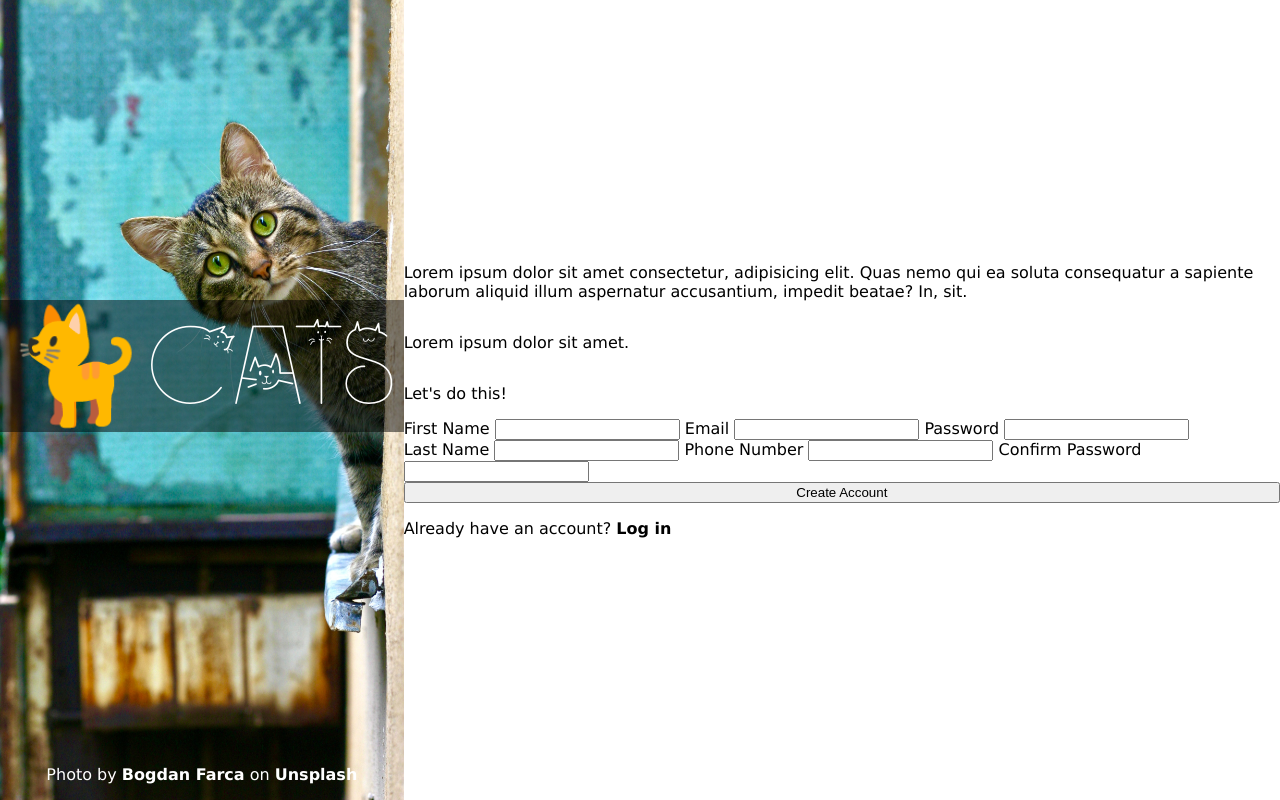
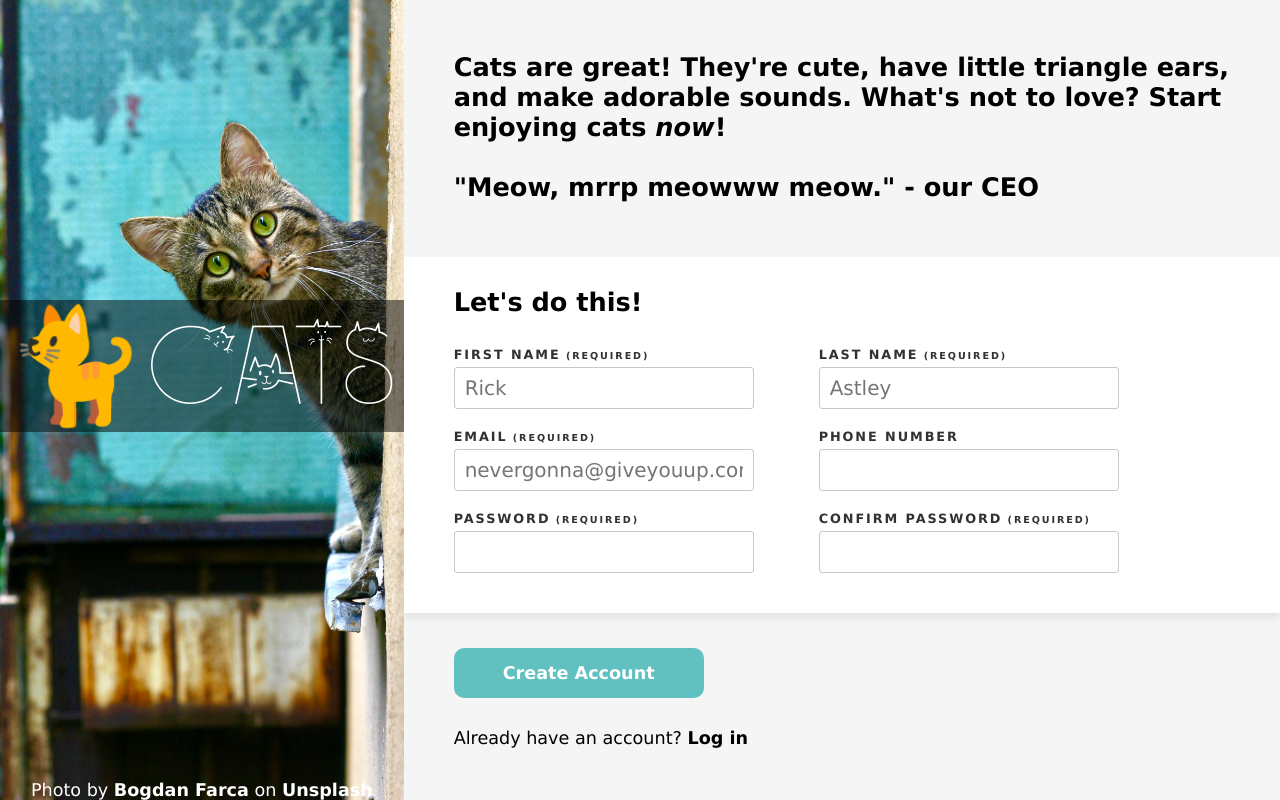
Before and after one commit to gouda64/web-dev-projects, a plain HTML site: page index.html in a window 1280 px wide. Drawn offline with Linux system fonts and the light colour scheme.

Commit message:
Style content-section (no form-validation yet)

```diff
--- a/index.html
+++ b/index.html
@@ -16,32 +16,44 @@
         <p>Photo by <a href="https://unsplash.com/@bogdanf?utm_source=unsplash&utm_medium=referral&utm_content=creditCopyText">Bogdan Farca</a> on <a href="https://unsplash.com/images/animals/cat?utm_source=unsplash&utm_medium=referral&utm_content=creditCopyText">Unsplash</a></p>
     </div>
     <div class="content-section">
-        <p>
-            Lorem ipsum dolor sit amet consectetur, adipisicing elit. Quas nemo qui ea soluta consequatur a sapiente laborum aliquid illum aspernatur accusantium, impedit beatae? In, sit.
+        <p class="description">
+            Cats are great! They're cute, have little triangle ears, and make adorable sounds. What's not to love? Start enjoying cats <em>now</em>!
         </p>
-        <p>Lorem ipsum dolor sit amet.</p>
+        <p class="description">"Meow, mrrp meowww meow." - our CEO</p>
         <form action="#" method="post" id="sign-up-form">
             <p>Let's do this!</p>
 
             <div class="left-form-col">
+                <div class="required">
                     <label for="first-name">First Name</label>
-                <input type="text" name="first-name" id="first-name" required>
+                    <input type="text" name="first-name" id="first-name" placeholder="Rick" required>
+                </div>
 
+                <div class="required">
                     <label for="email">Email</label>
-                <input type="email" name="email" id="email" required>
+                    <input type="email" name="email" id="email" placeholder="nevergonna@giveyouup.com" required>
+                </div>
 
+                <div class="required">
                     <label for="password">Password</label>
                     <input type="password" name="password" id="password" required>
                 </div>
+            </div>
             <div class="right-form-col">
+                <div class="required">
                     <label for="last-name">Last Name</label>
-                <input type="text" name="last-name" id="last-name" required>
+                    <input type="text" name="last-name" id="last-name" placeholder="Astley" required>
+                </div>
 
+                <div>
                     <label for="phone-number">Phone Number</label>
                     <input type="tel" name="phone-number" id="phone-number">
+                </div>
 
+                <div class="required">
                     <label for="confirm-password">Confirm Password</label>
                     <input type="confirm-password" id="confirm-password" required>
+                </div>
             </div>
         </form>
         <button type="submit" form="sign-up-form">Create Account</button>
--- a/styles.css
+++ b/styles.css
@@ -13,12 +13,44 @@ body {
     height: 100%;
     margin: 0;
     padding: 0;
+    font-size: 1.1rem;
 }
 
 a {
     color: inherit;
     text-decoration: none;
     font-weight: bold;
+}
+
+p {
+    margin: 0;
+    padding: 0;
+}
+
+input, textarea {
+    font: inherit;
+    width: 300px;
+    box-sizing: border-box;
+    border: 1px solid rgb(200, 200, 200);
+    border-radius: 3px;
+    padding: 8px 10px;
+    outline: none;
+}
+
+input:focus, textarea:focus {
+    border: 1px solid rgb(0, 13, 255);
+    box-shadow: 2px 2px 5px rgb(214, 214, 214);
+}
+
+button {
+    font: inherit;
+    padding: 15px 30px;
+    width: 250px;
+}
+
+button:hover {
+    filter: brightness(90%);
+    transition: 0.2s;
 }
 
 .logo-section {
@@ -48,7 +80,74 @@ a {
 
 .content-section {
     flex: 2 1 auto;
+    background-color: rgb(245, 245, 245);
     display: flex;
     flex-direction: column;
     justify-content: center;
 }
+
+.content-section p, .content-section button, .content-section form > div {
+    margin: 15px 15px 15px 50px;
+}
+
+.content-section p.description {
+    max-width: 70rem;
+}
+
+/* .content-section > p:first-child {
+    margin-top: 200px;
+} */
+
+.content-section p.description, .content-section form p {
+    font-weight: bold;
+    font-size: 2vw;
+}
+
+.content-section form {
+    background-color: white;
+    box-shadow: 0 6px 6px rgb(230, 230, 230);
+    margin: 40px 0 20px 0;
+    padding: 15px 25px 25px 0;
+    display: flex;
+    flex-wrap: wrap;
+}
+
+.content-section form p {
+    width: 100%;
+}
+
+.content-section form > div {
+    display: flex;
+    flex-direction: column;
+    gap: 20px;
+}
+
+.content-section label, .content-section input {
+    display: block;
+}
+
+.content-section label {
+    text-transform: uppercase;
+    font-weight: bold;
+    color: rgb(49, 49, 49);
+    font-size: 0.8rem;
+    letter-spacing: 0.15em;
+    margin-bottom: 5px;
+}
+
+.content-section div.required label::after {
+    font-size: 0.75em;
+    content: "  (required)"
+}
+
+.content-section input {
+    font-size: 1.25rem;
+}
+
+.content-section button {
+    color: white;
+    background-color: rgb(97, 192, 192);
+    font-weight: bold;
+    border-style: none;
+    border-radius: 10px;
+}
```
Lines whose indentation alone changed are shown as unchanged.
